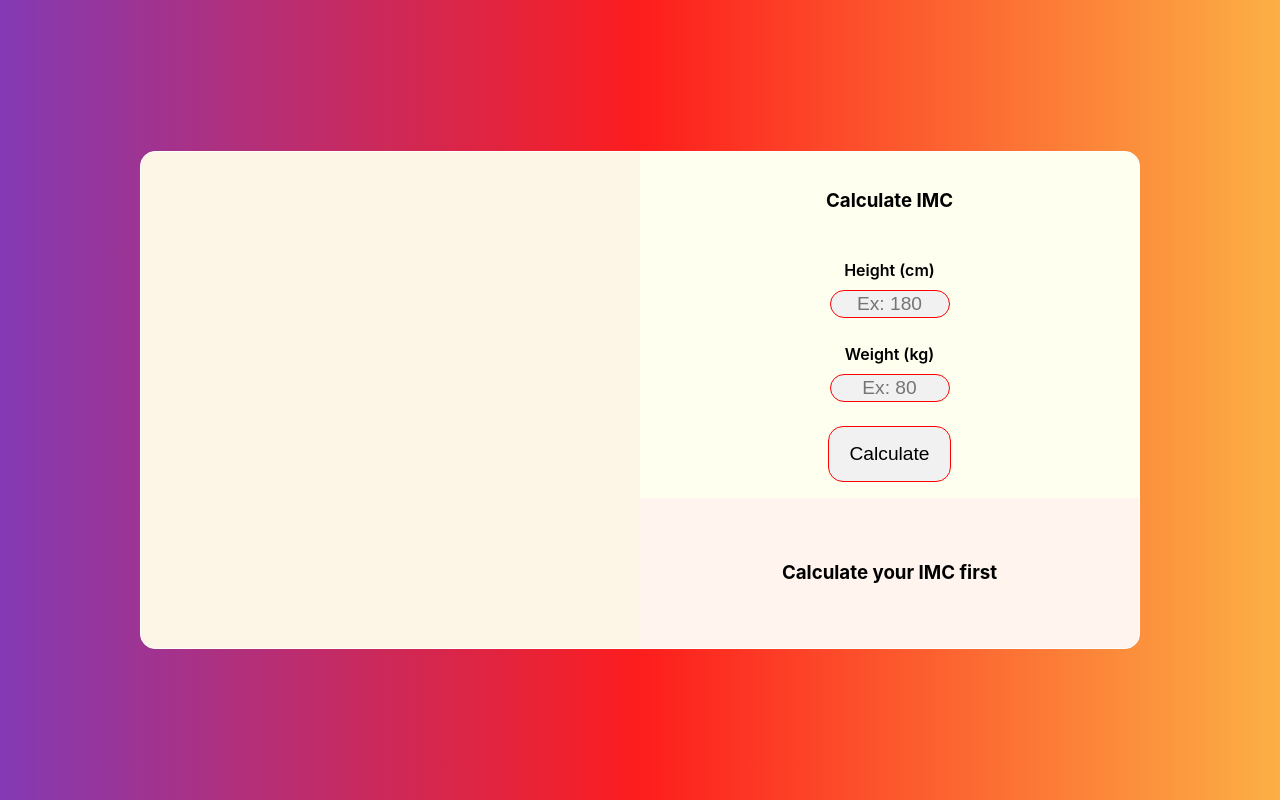
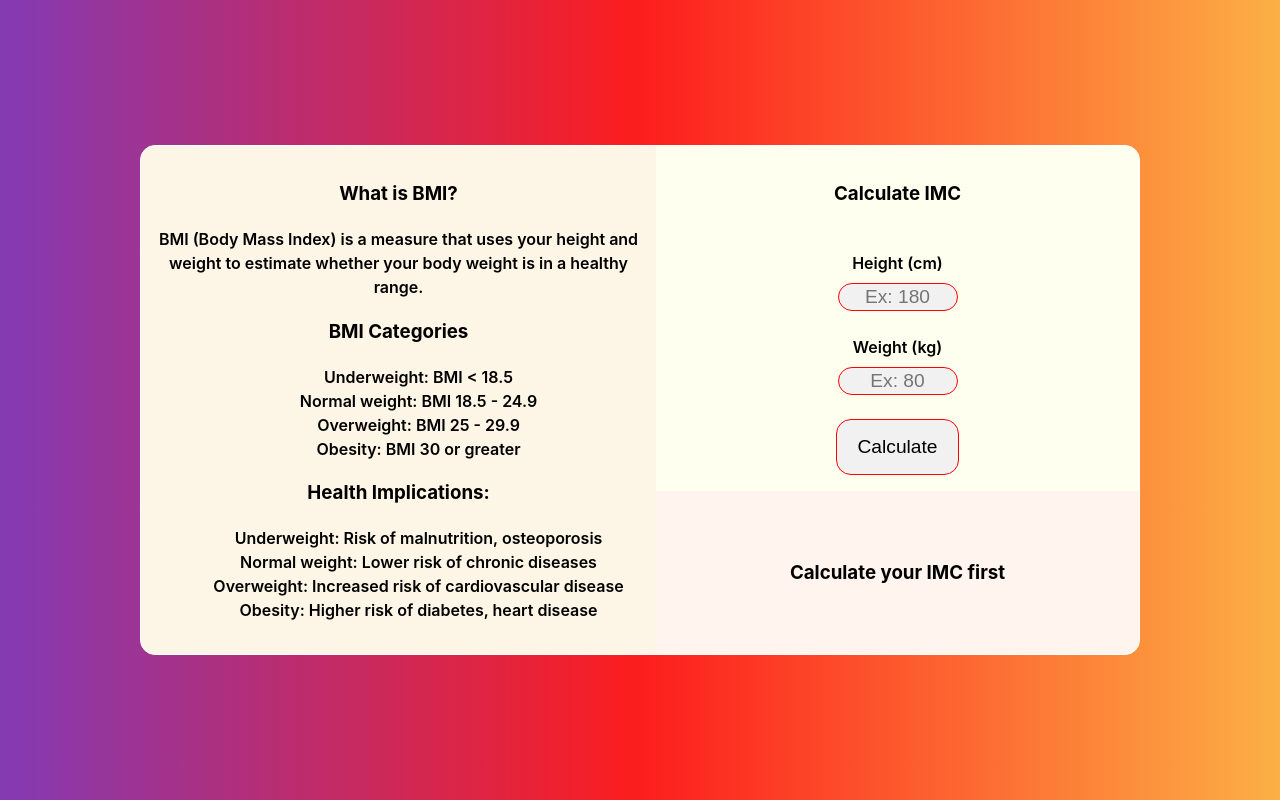
Before and after one commit to andrebarros7201/imc-calculator, a React (Vite) app: page / in a window 1280 px wide. Built offline with nearby package versions, Linux system fonts and the light colour scheme.

Commit message:
add information about bmi

```diff
--- a/src/App.css
+++ b/src/App.css
@@ -15,9 +15,14 @@
   flex: 1;
 }
 
-.left{
+.left {
   border-top-left-radius: 15px;
   border-bottom-left-radius: 15px;
+  padding:1rem;
+
+  & ul li {
+    list-style: none;
+  }
 }
 
 .right{
--- a/src/App.jsx
+++ b/src/App.jsx
@@ -18,7 +18,33 @@ function App() {
 
   return (
     <>
-      <section className="left"></section>
+      <section className="left">
+        <div>
+          <h3>What is BMI?</h3>
+          <p>
+            BMI (Body Mass Index) is a measure that uses your height and weight
+            to estimate whether your body weight is in a healthy range.
+          </p>
+        </div>
+        <div>
+          <h3>BMI Categories</h3>
+          <ul className="categories-list">
+            <li>Underweight: BMI &lt; 18.5</li>
+            <li>Normal weight: BMI 18.5 - 24.9</li>
+            <li>Overweight: BMI 25 - 29.9</li>
+            <li>Obesity: BMI 30 or greater</li>
+          </ul>
+        </div>
+        <div>
+          <h3>Health Implications:</h3>
+          <ul>
+            <li>Underweight: Risk of malnutrition, osteoporosis</li>
+            <li>Normal weight: Lower risk of chronic diseases</li>
+            <li>Overweight: Increased risk of cardiovascular disease</li>
+            <li>Obesity: Higher risk of diabetes, heart disease</li>
+          </ul>
+        </div>
+      </section>
 
       <section className="right">
         <form onSubmit={(e) => handleSubmit(e)}>
```
